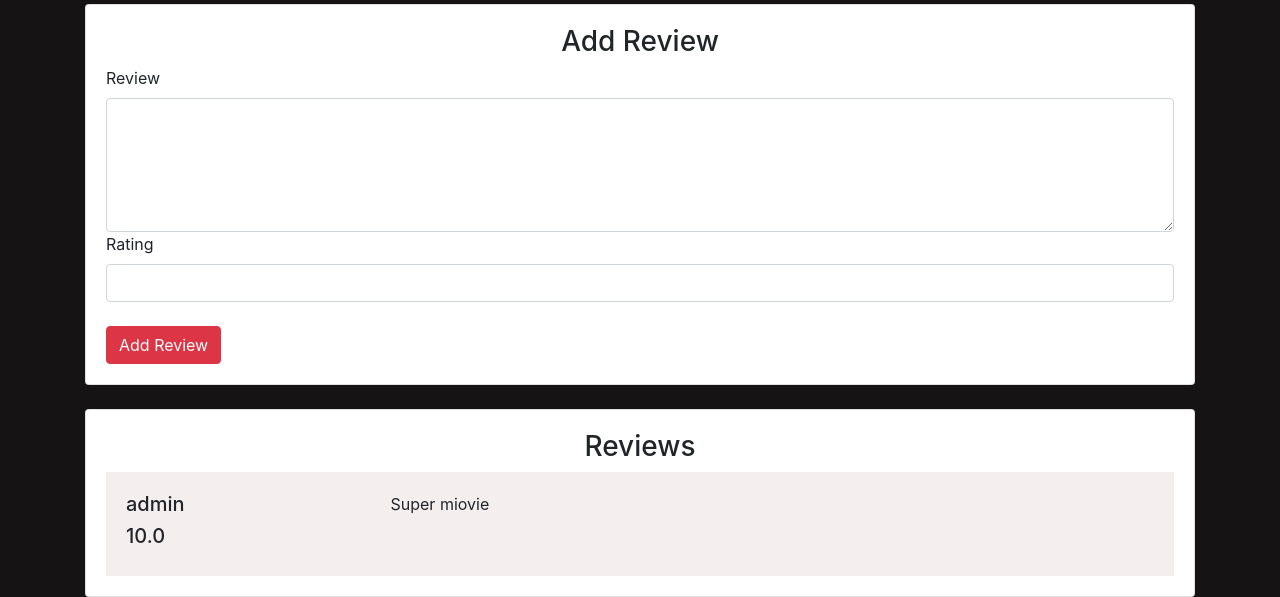
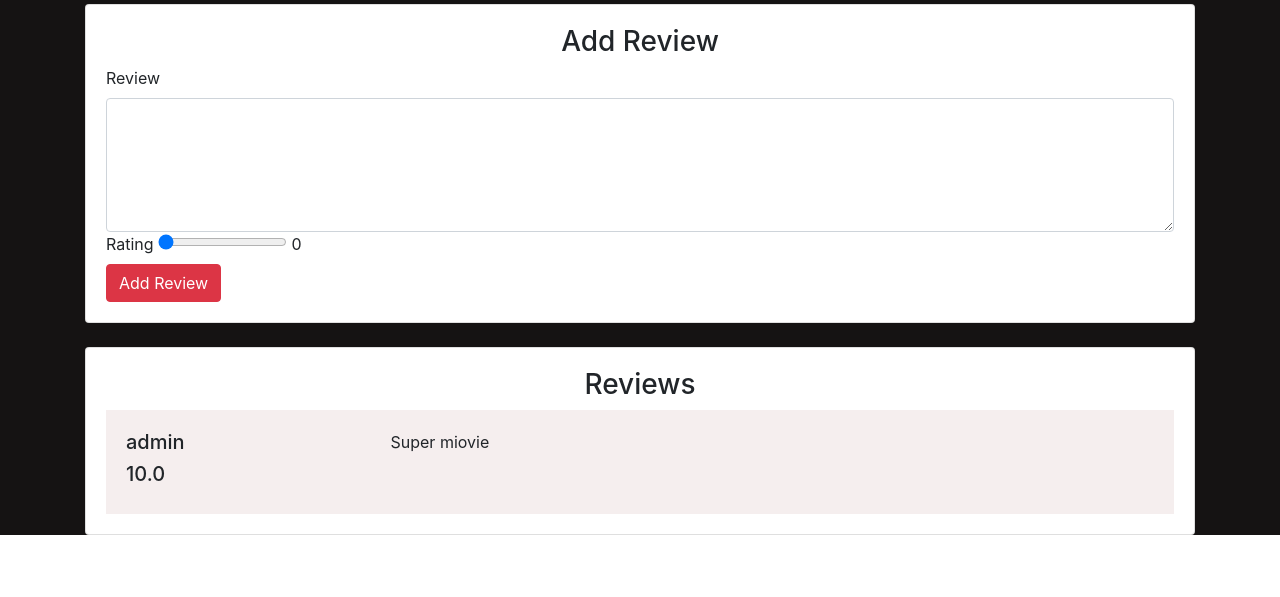
Before and after one commit to arturgorski14/ZBDiHD, a Django app: page /details/1/ in a window 1280 px wide. Shown: the part 344-941 px from the top of the page. After the commit the page ends 879 px from the top, so only its background shows below. Run offline with Django 3.2, Linux system fonts and the light colour scheme; data comes from the database, SQL or seed files in the repository; both versions use the stored data as it was after the commit; some libraries are stand-ins or nearby versions.

Commit message:
Added Rating Range Control

```diff
--- a/main/templates/main/details.html
+++ b/main/templates/main/details.html
@@ -38,7 +38,10 @@
                 <textarea name="comment" id="comment" cols="30" rows="5" class="form-control"></textarea>
 
                 <label for="rating">Rating</label>
-                <input type="text" name="rating" class="form-control">
+                <input type="range" id="rangeInput"
+                    name="rating" min="0" max="10" value="0" step="0.5"
+                    oninput="amount.value=rangeInput.value">
+                <output name="amount" id="amount" for="rangeInput">0</output>
 
                 <br>
                 <input type="submit" class="btn btn-danger" value="Add Review">
--- a/main/templates/main/editreview.html
+++ b/main/templates/main/editreview.html
@@ -11,6 +11,9 @@
             <form action="" method="POST">
                 {% csrf_token %}
                 {{ form | crispy }}
+                {% if error %}
+                    <strong style="color: red;">{{ error }}</strong>
+                {% endif %}
                 <input type="submit" value="Save Changes" class="btn btn-danger">
             </form>
         </div>
--- a/main/views.py
+++ b/main/views.py
@@ -121,8 +121,12 @@ def edit_review(request, movie_id, review_id):
                 form = ReviewForm(request.POST, instance=review)
                 if form.is_valid():
                     data = form.save(commit=False)
-                    data.save()
-                    return redirect('main:detail', movie_id)
+                    if (data.rating > 10) or (data.rating < 0):
+                        error = 'Out of range. Please select rating from 0 to 10.'
+                        return render(request, 'main/editreview.html', {'error': error, 'form': form})
+                    else:
+                        data.save()
+                        return redirect('main:detail', movie_id)
             else:
                 form = ReviewForm(instance=review)
             return render(request, 'main/editreview.html', {'form': form})
```
Also changed, not shown: db.sqlite3.
